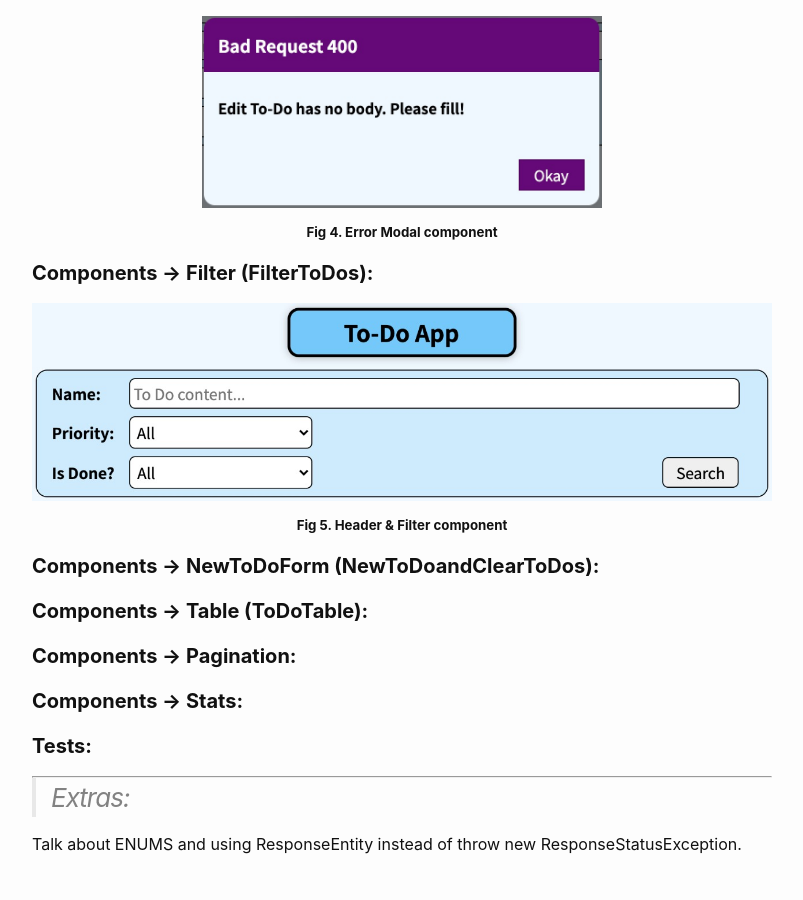
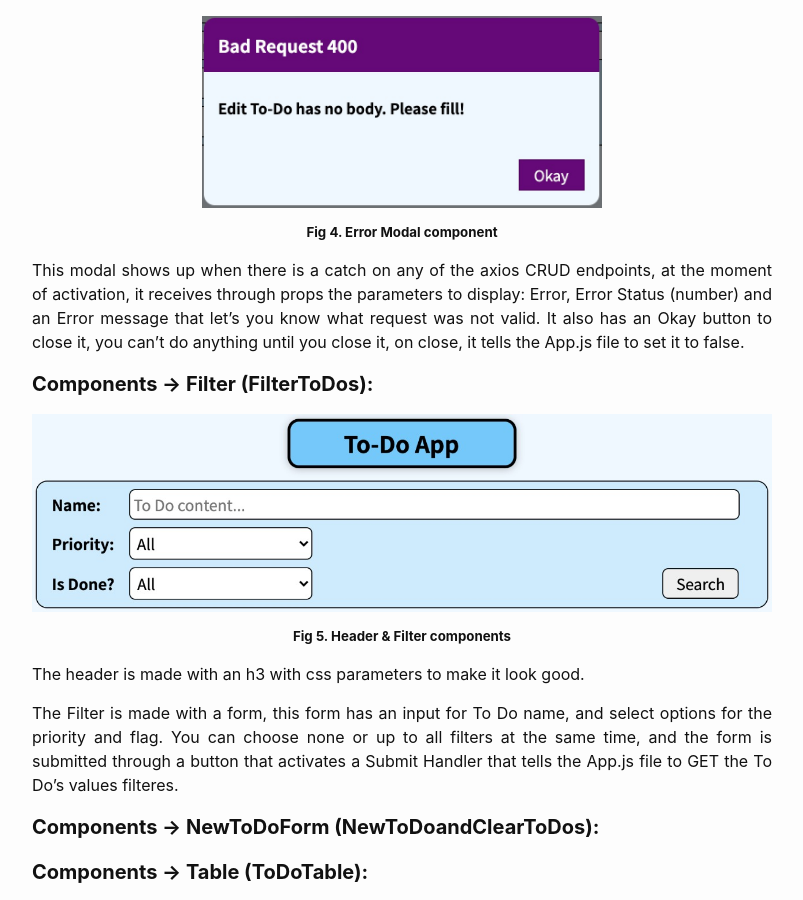
Before and after one commit to TheClerici/my-blog, a Jekyll site: the page built from blog-logs/_posts/2022-11-24-3rdTechLog.md, in a window 1280 px wide and 900 px high, scrolled down 15007 px. Shown: the whole window, without its empty margins (238-1041 px from the left). Built offline with Jekyll 4.4.1, drawn with Linux system fonts in a browser that asks for light colours.

Commit message:
error modal, header and filter

```diff
--- a/blog-logs/_posts/2022-11-24-3rdTechLog.md
+++ b/blog-logs/_posts/2022-11-24-3rdTechLog.md
@@ -548,14 +548,20 @@ I will dive deeper into every component on the next sections of the Technical Lo
     <h5><strong>Fig 4. Error Modal component</strong></h5>
 </div>
 
+This modal shows up when there is a catch on any of the axios CRUD endpoints, at the moment of activation, it receives through props the parameters to display: Error, Error Status (number) and an Error message that let's you know what request was not valid. It also has an Okay button to close it, you can't do anything until you close it, on close, it tells the App.js file to set it to false.
+
 #### **Components -> Filter (FilterToDos):**
 
 <p align="center">
     <img src="https://github.com/TheClerici/my-blog/blob/main/images/filter.jpg?raw=true">
 </p>
 <div align="center">
-    <h5><strong>Fig 5. Header & Filter component</strong></h5>
+    <h5><strong>Fig 5. Header & Filter components</strong></h5>
 </div>
+
+The header is made with an h3 with css parameters to make it look good.
+
+The Filter is made with a form, this form has an input for To Do name, and select options for the priority and flag. You can choose none or up to all filters at the same time, and the form is submitted through a button that activates a Submit Handler that tells the App.js file to GET the To Do's values filteres.
 
 #### **Components -> NewToDoForm (NewToDoandClearToDos):**
 
```
